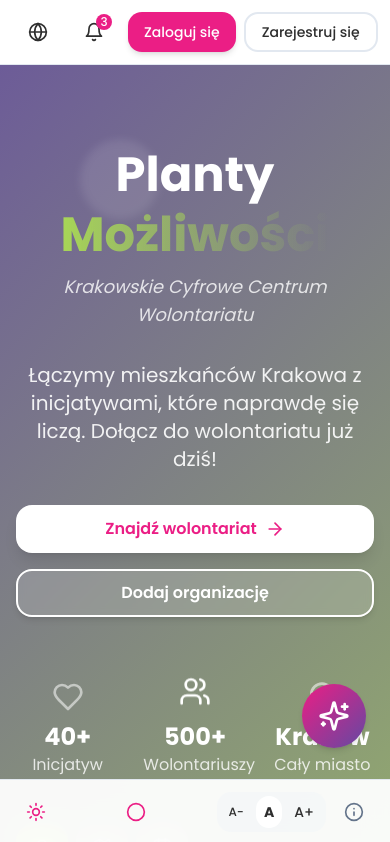
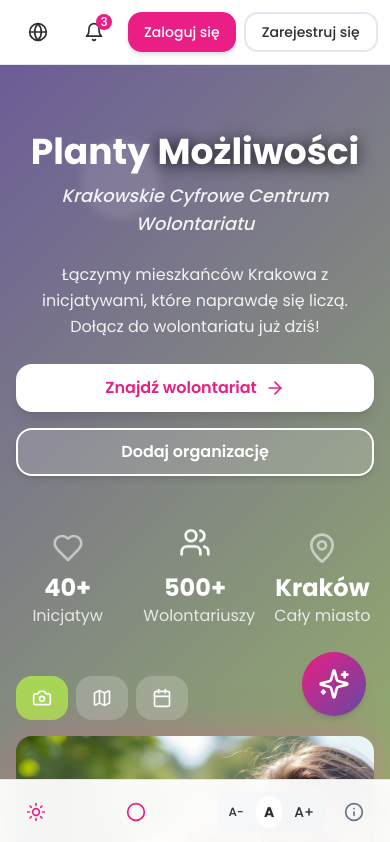
Before and after one commit to FOMOjobs/FOMOjobs-NEW, a React (Vite) app: page / in a window 390 px wide. Shown: the top 842 px of the page. Built offline with nearby package versions, Linux system fonts and the light colour scheme.

Commit message:
Refactor: Update landing page content and styles

```diff
--- a/src/components/ChatWidget.tsx
+++ b/src/components/ChatWidget.tsx
@@ -77,7 +77,7 @@ export const ChatWidget = () => {
       {/* Chat Button */}
       <Button
         onClick={() => setIsOpen(!isOpen)}
-        className="fixed bottom-24 right-6 h-16 w-16 rounded-full shadow-glow bg-gradient-primary hover:scale-110 transition-all duration-300 z-50"
+        className="fixed bottom-32 right-6 h-16 w-16 rounded-full shadow-glow bg-gradient-primary hover:scale-110 transition-all duration-300 z-50"
         size="icon"
       >
         <Sparkles className="h-8 w-8 text-white" />
@@ -85,7 +85,7 @@ export const ChatWidget = () => {
 
       {/* Chat Window */}
       {isOpen && (
-        <Card className="fixed bottom-44 right-6 w-96 h-[500px] shadow-glow border-2 border-primary/20 z-50 flex flex-col">
+        <Card className="fixed bottom-52 right-6 w-96 h-[500px] shadow-glow border-2 border-primary/20 z-50 flex flex-col">
           <CardHeader className="bg-gradient-primary text-white rounded-t-lg pb-3">
             <div className="flex items-center justify-between">
               <CardTitle className="flex items-center gap-2">
--- a/src/components/HeroSection.tsx
+++ b/src/components/HeroSection.tsx
@@ -34,28 +34,28 @@ export const HeroSection = () => {
   };
 
   return (
-    <section className="relative min-h-screen flex items-center justify-center overflow-hidden">
+    <section className="relative min-h-[85vh] flex items-center justify-center overflow-hidden">
       {/* Animated background */}
       <div className="absolute inset-0 animated-gradient" />
 
       {/* Content */}
-      <div className="relative z-10 container mx-auto px-4 py-20">
+      <div className="relative z-10 container mx-auto px-4 py-16">
         <div className="grid lg:grid-cols-2 gap-12 items-center">
           {/* Text Content */}
-          <div className="text-center lg:text-left space-y-8 animate-fade-in-up">
+          <div className="text-center lg:text-left space-y-6 animate-fade-in-up">
             <div>
-              <h1 className="text-5xl md:text-7xl font-bold text-white leading-tight mb-2">
+              <h1 className="text-4xl md:text-5xl font-bold text-white leading-tight mb-2">
                 Planty{' '}
-                <span className="inline-block bg-gradient-to-r from-secondary to-secondary-glow bg-clip-text text-transparent">
+                <span className="inline-block text-white drop-shadow-[0_2px_8px_rgba(0,0,0,0.8)]">
                   Możliwości
                 </span>
               </h1>
-              <p className="text-lg md:text-xl text-white/80 italic">
+              <p className="text-lg md:text-xl text-white/90 italic font-medium">
                 Krakowskie Cyfrowe Centrum Wolontariatu
               </p>
             </div>
 
-            <p className="text-xl md:text-2xl text-white/90 max-w-2xl">
+            <p className="text-base md:text-lg text-white/90 max-w-xl leading-relaxed">
               Łączymy mieszkańców Krakowa z inicjatywami, które naprawdę się liczą. Dołącz do wolontariatu już dziś!
             </p>
 
--- a/src/components/Navigation.tsx
+++ b/src/components/Navigation.tsx
@@ -22,7 +22,6 @@ export const Navigation = () => {
     { label: 'Strona główna', href: '/' },
     { label: 'Wolontariaty', href: '/', scrollTo: 'wolontariaty' },
     { label: 'Kalendarz', href: '/calendar' },
-    { label: 'Osiągnięcia', href: '/achievements' },
   ];
 
   return (
--- a/src/components/sections/FlashcardsSection.tsx
+++ b/src/components/sections/FlashcardsSection.tsx
@@ -95,31 +95,31 @@ export const FlashcardsSection = () => {
                   </div>
 
                   {/* Text */}
-                  <h3 className="text-2xl font-bold mb-3 text-black dark:text-white text-center">
+                  <h3 className="text-2xl font-bold mb-3 text-black dark:text-black text-center">
                     {step.title}
                   </h3>
-                  <p className="text-black/80 dark:text-white/80 text-center">
+                  <p className="text-black/80 dark:text-black/80 text-center">
                     {step.subtitle}
                   </p>
 
                   {/* Hover hint */}
-                  <p className="absolute bottom-6 text-sm text-black/60 dark:text-white/60">
+                  <p className="absolute bottom-6 text-sm text-black/60 dark:text-black/60">
                     Najedź aby zobaczyć więcej
                   </p>
                 </div>
 
                 {/* BACK SIDE */}
                 <div
-                  className={`absolute inset-0 backface-hidden rotate-y-180 rounded-2xl shadow-xl p-8 flex flex-col justify-center text-white step-back-${step.number}`}
+                  className={`absolute inset-0 backface-hidden rotate-y-180 rounded-2xl shadow-xl p-8 flex flex-col justify-center step-back-${step.number}`}
                 >
-                  <h4 className="text-xl font-bold mb-6 text-center">
+                  <h4 className="text-xl font-bold mb-6 text-center text-black">
                     {step.title}
                   </h4>
                   <ul className="space-y-4">
                     {step.details.map((detail, idx) => (
                       <li key={idx} className="flex items-start gap-3">
-                        <detail.icon className="w-6 h-6 flex-shrink-0 mt-1" strokeWidth={2} />
-                        <span className="text-lg">
+                        <detail.icon className="w-6 h-6 flex-shrink-0 mt-1 text-black" strokeWidth={2} />
+                        <span className="text-lg text-black">
                           {detail.text}
                         </span>
                       </li>
--- a/src/components/sections/ReviewsSection.tsx
+++ b/src/components/sections/ReviewsSection.tsx
@@ -259,7 +259,7 @@ export const ReviewsSection = () => {
         {/* CTA */}
         <div className="text-center mt-12">
           <p className="text-lg text-muted-foreground mb-4">
-            Dołącz do naszej społeczności i zostaw swoją opinię!
+            Zmieniajże Kraków razem z nami!
           </p>
           <Link
             to="/auth"
--- a/src/pages/Index.tsx
+++ b/src/pages/Index.tsx
@@ -71,8 +71,6 @@ const Index = () => {
     switch (sortBy) {
       case 'date':
         return new Date(a.date.start).getTime() - new Date(b.date.start).getTime();
-      case 'urgent':
-        return (b.isUrgent ? 1 : 0) - (a.isUrgent ? 1 : 0);
       case 'popular':
         const aPercentage = a.currentVolunteers / a.maxVolunteers;
         const bPercentage = b.currentVolunteers / b.maxVolunteers;
```
